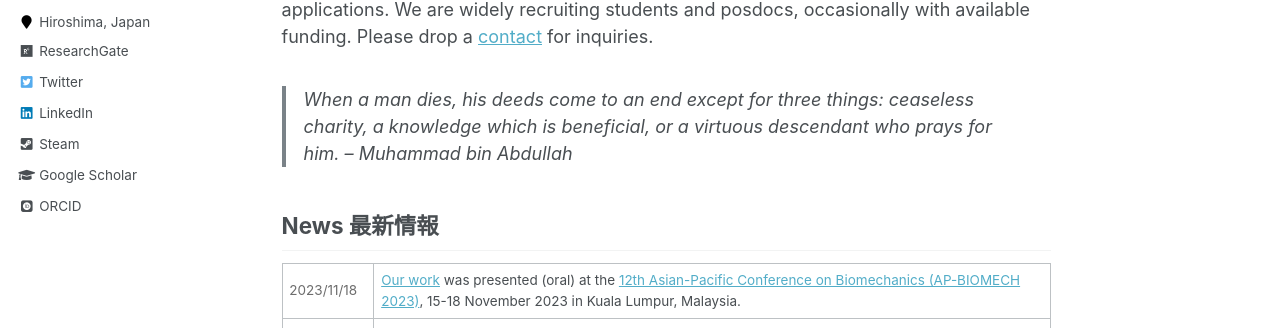
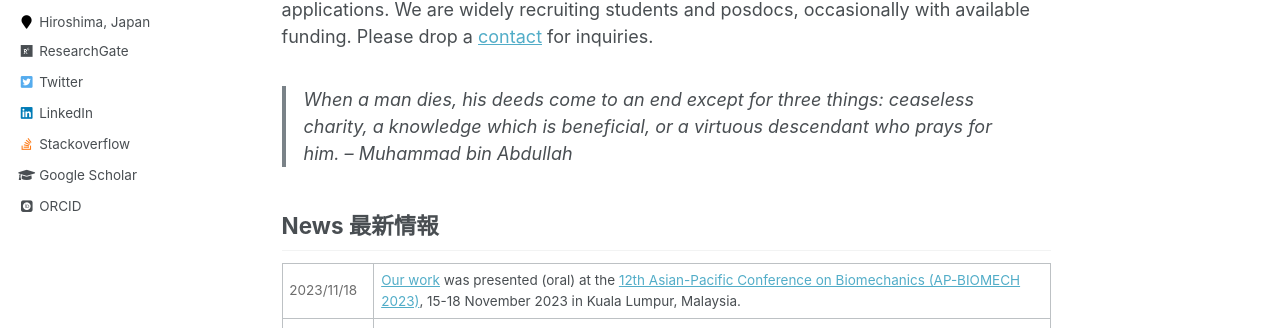
Before and after one commit to msalfarisi/msalfarisi.github.io, a Jekyll site: the page built from _pages/home.md, in a window 1280 px wide. Shown: the part 445-773 px from the top of the page. Built offline with Jekyll 4.4.1, drawn with Linux system fonts in a browser that asks for light colours; some web fonts are replaced.

Commit message:
Update _config.yml

```diff
--- a/_config.yml
+++ b/_config.yml
@@ -106,8 +106,8 @@ author:
   orcid            : "https://orcid.org/0000-0003-4870-9337"
   pinterest        :
   soundcloud       :
-  stackoverflow    : # http://stackoverflow.com/users/123456/username
-  steam            : "https://researchmap.jp/ms.alfarisi"
+  stackoverflow    : "https://researchmap.jp/ms.alfarisi" # http://stackoverflow.com/users/123456/username
+  steam            :
   tumblr           :
   twitter          : "msalfarisi_" # "replacethistwitterhandle"
   vine             :
```
